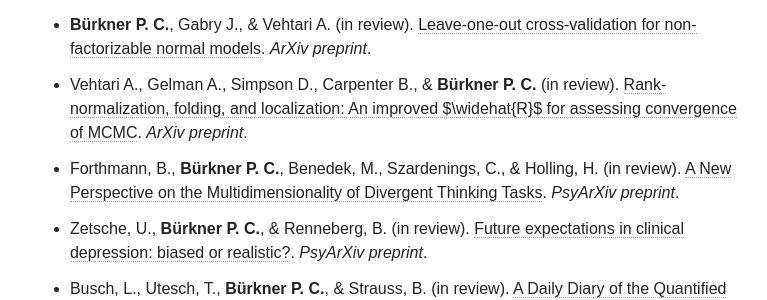
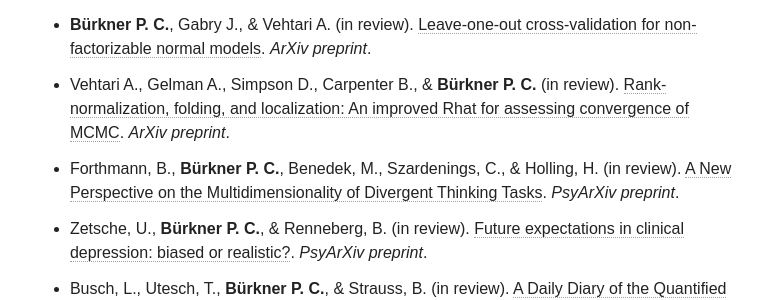
Before and after one commit to paul-buerkner/paul-buerkner.github.io, a Jekyll site: the page built from publications/index.md, in a window 1280 px wide and 900 px high, scrolled down 593 px. Shown: the part 184-484 px from the top of the window, without its empty margins (256-1023 px from the left). Built offline with Jekyll 4.4.1, drawn with Linux system fonts in a browser that asks for light colours; nearby versions of some CDN libraries.

Commit message:
don't use math mode in title

```diff
--- a/publications/index.md
+++ b/publications/index.md
@@ -8,7 +8,7 @@
 * **Bürkner P. C.**, Gabry J., & Vehtari A. (in review). [Approximate leave-future-out cross-validation for time series models](https://arxiv.org/abs/1902.06281). *ArXiv preprint*.
 * **Bürkner P. C.** & Charpentier, E. (in review). [Monotonic Effects: A Principled Approach for Including Ordinal Predictors in Regression Models](https://psyarxiv.com/9qkhj/). *PsyArXiv preprint*.
 * **Bürkner P. C.**, Gabry J., & Vehtari A. (in review). [Leave-one-out cross-validation for non-factorizable normal models](http://arxiv.org/abs/1810.10559). *ArXiv preprint*.
-* Vehtari A., Gelman A., Simpson D., Carpenter B., & **Bürkner P. C.** (in review). [Rank-normalization, folding, and localization: An improved $\widehat{R}$ for assessing convergence of MCMC](https://arxiv.org/abs/1903.08008). *ArXiv preprint*.
+* Vehtari A., Gelman A., Simpson D., Carpenter B., & **Bürkner P. C.** (in review). [Rank-normalization, folding, and localization: An improved Rhat for assessing convergence of MCMC](https://arxiv.org/abs/1903.08008). *ArXiv preprint*.
 * Forthmann, B., **Bürkner P. C.**, Benedek, M., Szardenings, C., & Holling, H. (in review). [A New Perspective on the Multidimensionality of Divergent Thinking Tasks](https://psyarxiv.com/tvzs6/). *PsyArXiv preprint*.
 * Zetsche, U., **Bürkner P. C.**, & Renneberg, B. (in review). [Future expectations in clinical depression: biased or realistic?](https://psyarxiv.com/w96k2/). *PsyArXiv preprint*.
 * Busch, L., Utesch, T., **Bürkner P. C.**, & Strauss, B. (in review). [A Daily Diary of the Quantified Self – The Influence of Fitness App Usage on Psychological Well-Being, Body Listening and Body Trusting](https://psyarxiv.com/cd6t8/). *PsyArXiv preprint*.
```
